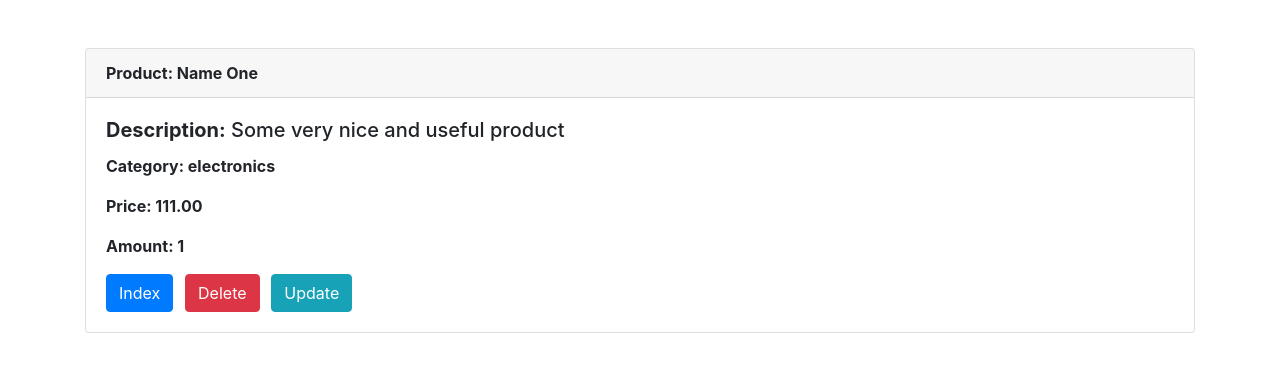
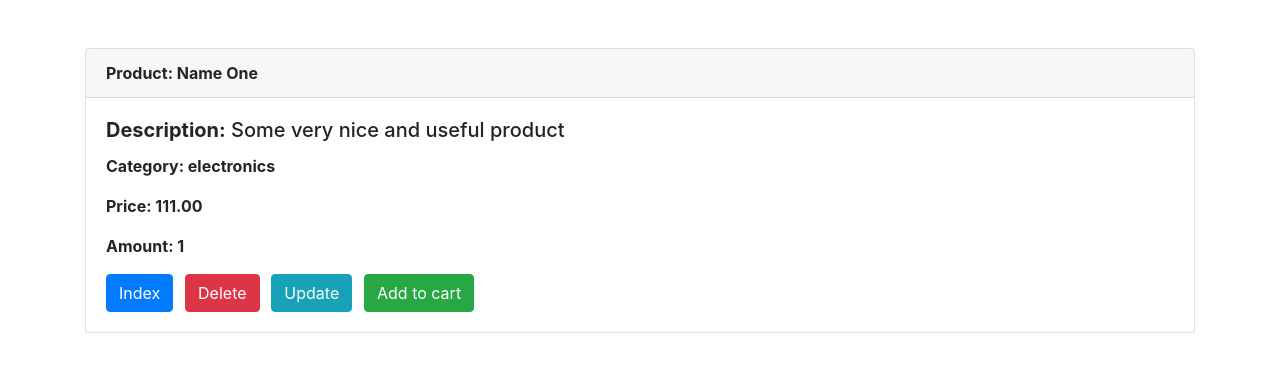
Before and after one commit to ihinion/shop, a Django app: page /product/1/ in a window 1280 px wide. Shown: the part 56-428 px from the top of the page. Run offline with Django 3.2, Linux system fonts and the light colour scheme; data comes from the database, SQL or seed files in the repository; some libraries are stand-ins or nearby versions.

Commit message:
Added CRUD for Cart in views.py, paths in urls.py, links in index.html, product.html, created cart.html

```diff
--- a/source/main/urls.py
+++ b/source/main/urls.py
@@ -16,7 +16,7 @@ Including another URLconf
 from django.contrib import admin
 from django.urls import path
 from webapp.views import IndexView, ProductView, ProductCreateView, ProductDeleteView, ProductUpdateView,\
-    category_view
+    category_view, CartCreateView, CartView, CartDeleteView
 
 urlpatterns = [
     path('admin/', admin.site.urls),
@@ -25,5 +25,8 @@ urlpatterns = [
     path('add/', ProductCreateView.as_view(), name='product_create'),
     path('product/<pk>/update/', ProductUpdateView.as_view(), name='product_update'),
     path('product/<pk>/delete/', ProductDeleteView.as_view(), name='product_delete'),
-    path('products/<id>/', category_view, name='category_url')
+    path('products/<id>/', category_view, name='category_url'),
+    path('product/<pk>/cart', CartCreateView.as_view(), name='add_to_cart'),
+    path('product/<pk>/cart/delete/', CartDeleteView.as_view(), name='delete_from_cart'),
+    path('cart/', CartView.as_view(), name='cart_view')
 ]
--- a/source/webapp/templates/index.html
+++ b/source/webapp/templates/index.html
@@ -19,6 +19,9 @@
                 <a class="dropdown-item" href="{% url 'category_url' item.0 %}">{{ item.1 }}</a>
             {% endfor %}
         </div>
+    </li>
+    <li class="nav-item active">
+        <a class="nav-link" href="{% url 'cart_view' %}">Cart <span class="sr-only">(current)</span></a>
     </li>
     </ul>
     <form class="form-inline my-lg-0" action="{% url 'index' %}" method="get">
@@ -42,6 +45,7 @@
                     <a class="btn btn-primary btn-sm mr-3" href="{% url 'product_view' product.pk %}" role="button">Details</a>
                     <a class="btn btn-danger btn-sm mr-3" href="{% url 'product_delete' product.pk %}" role="button">Delete</a>
                     <a class="btn btn-info btn-sm mr-3" href="{% url 'product_update' product.pk %}" role="button">Update</a>
+                    <a class="btn btn-success btn-sm mr-3" href="{% url 'add_to_cart' product.pk %}" role="button">Add to cart</a>
                 </form>
             </div>
         </div>
--- a/source/webapp/templates/product.html
+++ b/source/webapp/templates/product.html
@@ -18,20 +18,8 @@
         <p>Amount: {{ product.amount }}</p>
         <a class="btn btn-primary mr-2" href="{% url 'index' %}" role="button">Index</a>
         <a class="btn btn-danger mr-2" href="{% url 'product_delete' product.pk %}" role="button">Delete</a>
-        <a class="btn btn-info" href="{% url 'product_update' product.pk %}" role="button">Update</a>
+        <a class="btn btn-info mr-2" href="{% url 'product_update' product.pk %}" role="button">Update</a>
+        <a class="btn btn-success" href="{% url 'add_to_cart' product.pk %}" role="button">Add to cart</a>
     </div>
 </div>
 {% endblock %}
-
-
-<script src="https://code.jquery.com/jquery-3.5.1.slim.min.js"
-        integrity="sha384-DfXdz2htPH0lsSSs5nCTpuj/zy4C+OGpamoFVy38MVBnE+IbbVYUew+OrCXaRkfj"
-        crossorigin="anonymous"></script>
-<script src="https://cdn.jsdelivr.net/npm/popper.js@1.16.0/dist/umd/popper.min.js"
-        integrity="sha384-Q6E9RHvbIyZFJoft+2mJbHaEWldlvI9IOYy5n3zV9zzTtmI3UksdQRVvoxMfooAo"
-        crossorigin="anonymous"></script>
-<script src="https://stackpath.bootstrapcdn.com/bootstrap/4.5.0/js/bootstrap.min.js"
-        integrity="sha384-OgVRvuATP1z7JjHLkuOU7Xw704+h835Lr+6QL9UvYjZE3Ipu6Tp75j7Bh/kR0JKI"
-        crossorigin="anonymous"></script>
-</body>
-</html>
--- a/source/webapp/views.py
+++ b/source/webapp/views.py
@@ -1,8 +1,10 @@
 from urllib.parse import urlencode
-from django.db.models import Q
+from django.db.models import Q, Sum, Count
 from django.urls import reverse, reverse_lazy
 from django.views.generic import ListView, DetailView, DeleteView, UpdateView, CreateView
-from webapp.models import Product
+from django.views.generic.base import View
+from django.core.exceptions import ObjectDoesNotExist
+from webapp.models import Product, Cart
 from django.shortcuts import redirect, get_object_or_404, render, Http404
 from webapp.forms import ProductForm, SearchForm
 from webapp.models import CATEGORY_CHOICES
@@ -45,18 +47,6 @@ class IndexView(ListView):
             return self.form.cleaned_data['search']
         return None
 
-# def index_view(request):
-#     dropdown = []
-#     for i in CATEGORY_CHOICES:
-#         dropdown.append(i)
-#     form = SearchForm(data=request.GET)
-#     products = Product.objects.all().order_by('category', 'name')
-#     if form.is_valid():
-#         search = form.cleaned_data['search']
-#         if search:
-#             products = products.filter(name__icontains=form.cleaned_data['search'])
-#     return render(request, 'index.html', {'products': products, 'form': form, 'dropdown': dropdown})
-
 
 def category_view(request, id):
     category = None
@@ -71,27 +61,9 @@ def category_view(request, id):
         raise Http404
 
 
-# def product_view(request, pk):
-#     product = get_object_or_404(Product, pk=pk)
-#     return render(request, 'product.html', {'product': product})
-
-
 class ProductView(DetailView):
     template_name = 'product.html'
     model = Product
-
-
-# def add_view(request):
-#     if request.method == 'GET':
-#         form = ProductForm()
-#         return render(request, 'product_create.html', {'form': form})
-#     elif request.method == 'POST':
-#         form = ProductForm(data=request.POST)
-#         if form.is_valid():
-#             product = Product.objects.create(**form.cleaned_data)
-#             return redirect('product', pk=product.pk)
-#         else:
-#             return render(request, 'product_create.html', {'form': form})
 
 
 class ProductCreateView(CreateView):
@@ -103,31 +75,6 @@ class ProductCreateView(CreateView):
         return reverse('product_view', kwargs={'pk': self.object.pk})
 
 
-# def update_view(request, pk):
-#     product = get_object_or_404(Product, pk=pk)
-#     if request.method == 'GET':
-#         form = ProductForm(data={
-#             'name': product.name,
-#             'description': product.description,
-#             'category': product.category,
-#             'amount': product.amount,
-#             'price': product.price
-#         })
-#         return render(request, 'product_update.html', context={'form': form, 'product': product})
-#     elif request.method == 'POST':
-#         form = ProductForm(data=request.POST)
-#         if form.is_valid():
-#             product.name = form.cleaned_data['name']
-#             product.description = form.cleaned_data['description']
-#             product.category = form.cleaned_data['category']
-#             product.amount = form.cleaned_data['amount']
-#             product.price = form.cleaned_data['price']
-#             product.save()
-#             return redirect(product_view, pk=product.pk)
-#         else:
-#             return render(request, 'product_update.html', context={'form': form, 'product': product})
-#
-#
 class ProductUpdateView(UpdateView):
     template_name = 'product_update.html'
     model = Product
@@ -137,15 +84,44 @@ class ProductUpdateView(UpdateView):
         return reverse('product_view', kwargs={'pk': self.object.pk})
 
 
-# def delete_view(request, pk):
-#     product = get_object_or_404(Product, pk=pk)
-#     if request.method == "POST":
-#         product.delete()
-#         return redirect(index_view)
-#     return render(request, "product_delete.html", {'product': product})
-
-
 class ProductDeleteView(DeleteView):
     template_name = 'product_delete.html'
     model = Product
     success_url = reverse_lazy('index')
+
+
+class CartCreateView(View):
+
+    def get(self, request, *args, **kwargs):
+        product = get_object_or_404(Product, pk=self.kwargs.get('pk'))
+        try:
+            cart = Cart.objects.get(product=product)
+            if cart.amount < product.amount:
+                cart.amount += 1
+                cart.save()
+        except ObjectDoesNotExist:
+            if product.amount > 0:
+                Cart.objects.create(product=product, amount=1)
+        return redirect('index')
+
+
+class CartView(ListView):
+    template_name = 'cart.html'
+    model = Cart
+    context_object_name = 'carts'
+
+    def get_context_data(self, *, object_list=None, **kwargs):
+        context = super().get_context_data(object_list=object_list, **kwargs)
+        total = 0
+        for obj in Cart.objects.all():
+            total += obj.amount * obj.product.price
+        context['total'] = total
+        return context
+
+
+class CartDeleteView(View):
+    def get(self, request, *args, **kwargs):
+        product = get_object_or_404(Product, pk=self.kwargs.get('pk'))
+        cart = Cart.objects.get(product=product)
+        cart.delete()
+        return redirect('cart_view')
```
Also changed, not shown: source/webapp/templates/cart.html (added, +34 -0 lines). Lines whose indentation alone changed are shown as unchanged.
